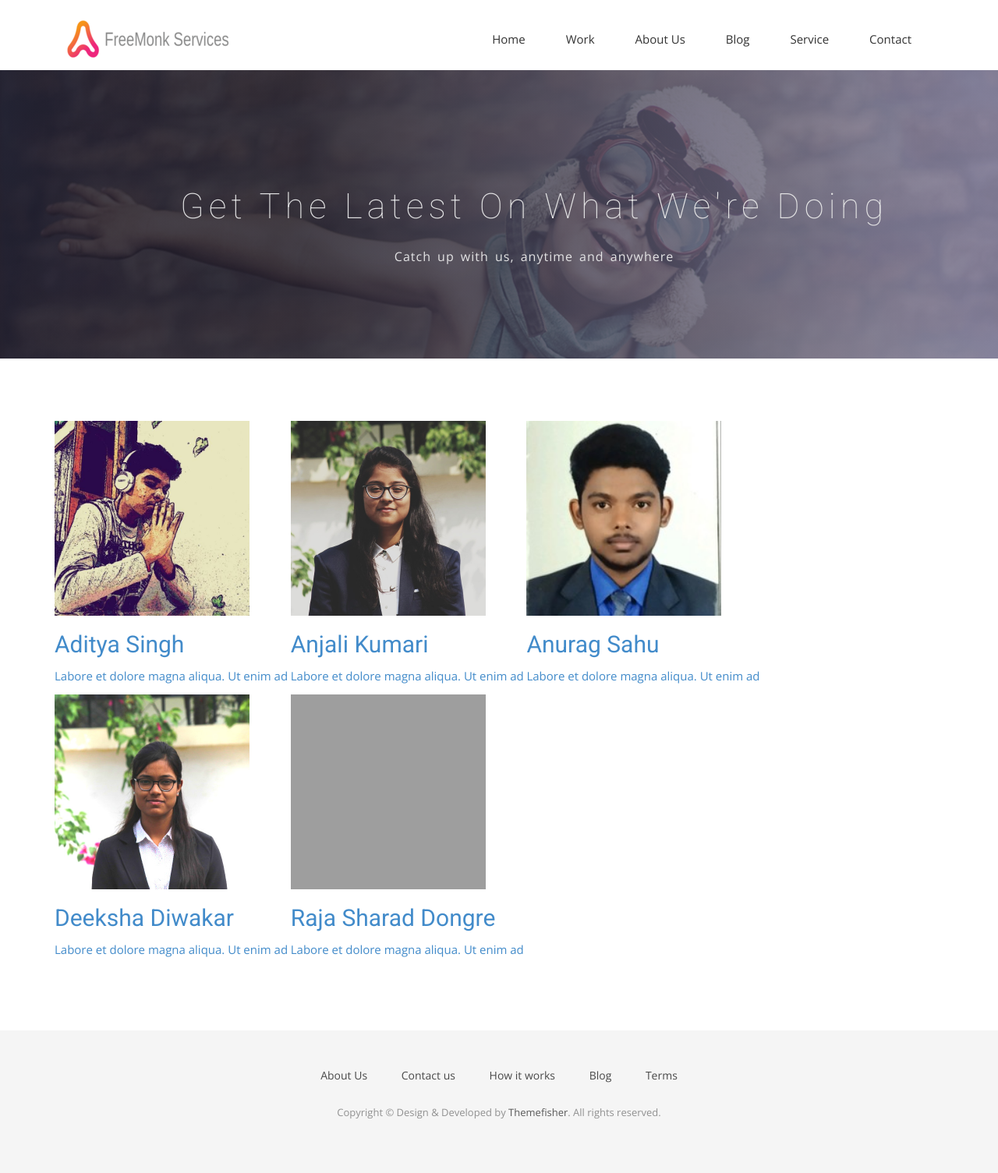
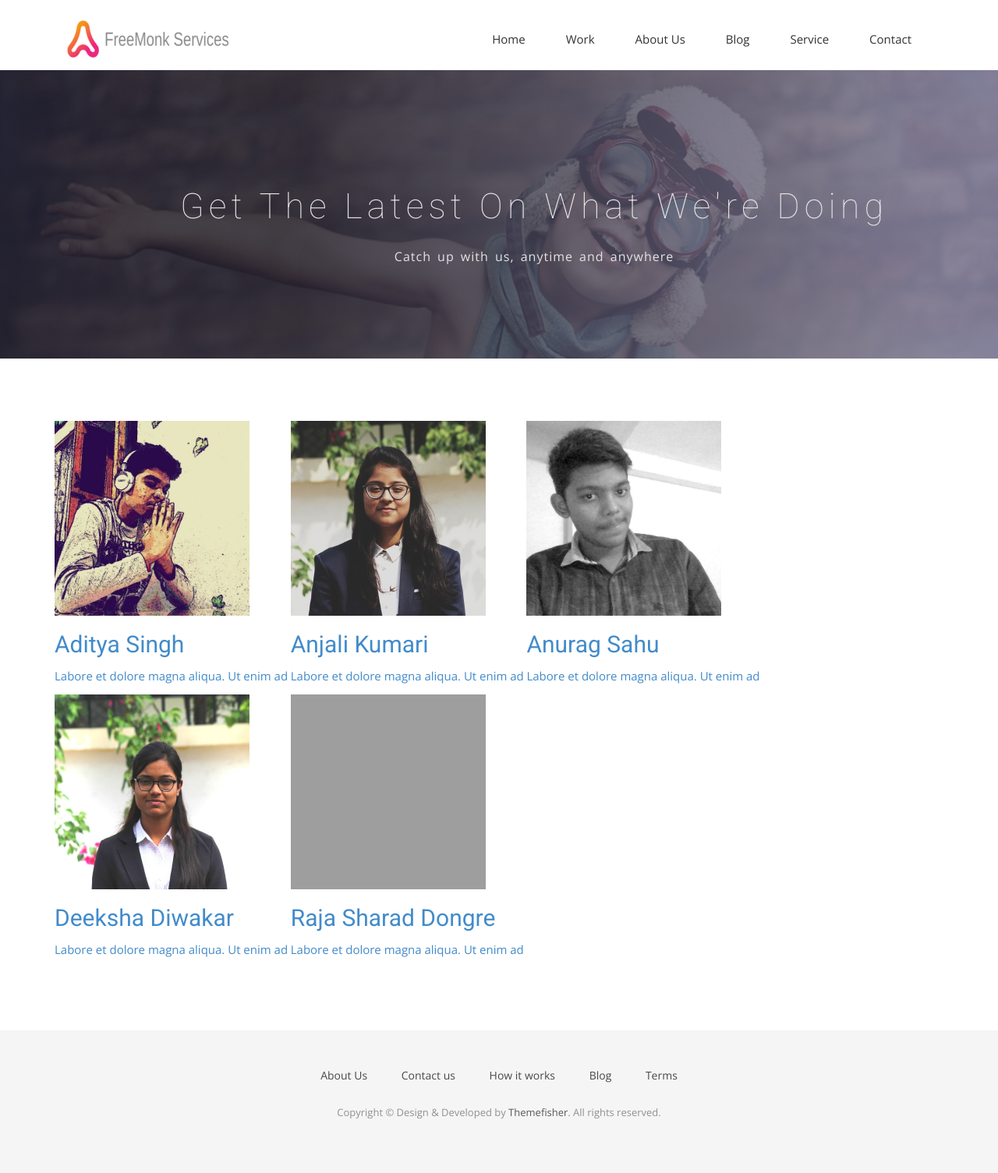
Before and after one commit to FreeMonk/FreeMonk.github.io, a Jekyll site: the page built from aboutus.html, in a window 1280 px wide. Shown: the whole page at 78% size. Built offline with Jekyll 4.4.1, drawn with Linux system fonts in a browser that asks for light colours; nearby versions of some CDN libraries; some web fonts are replaced; grey boxes are pictures that could not be loaded.

Commit message:
Adding Founders

```diff
--- a/aboutus.html
+++ b/aboutus.html
@@ -48,7 +48,7 @@ permalink: /aboutus/
                   </li>
                   <li class="mix Graphic">
                     <a href="#">
-                      <img src="{{ site.baseurl }}/img/founders/anurag.jpg" alt="" height="250px" width="250px">
+                      <img src="{{ site.baseurl }}/img/founders/anurag_1.jpg" alt="" height="250px" width="250px">
                       <div class="overly">
                         <div class="position-center">
                           <h2>Anurag Sahu</h2>
```
Also changed, not shown: img/founders/anurag_1.jpg (added).
